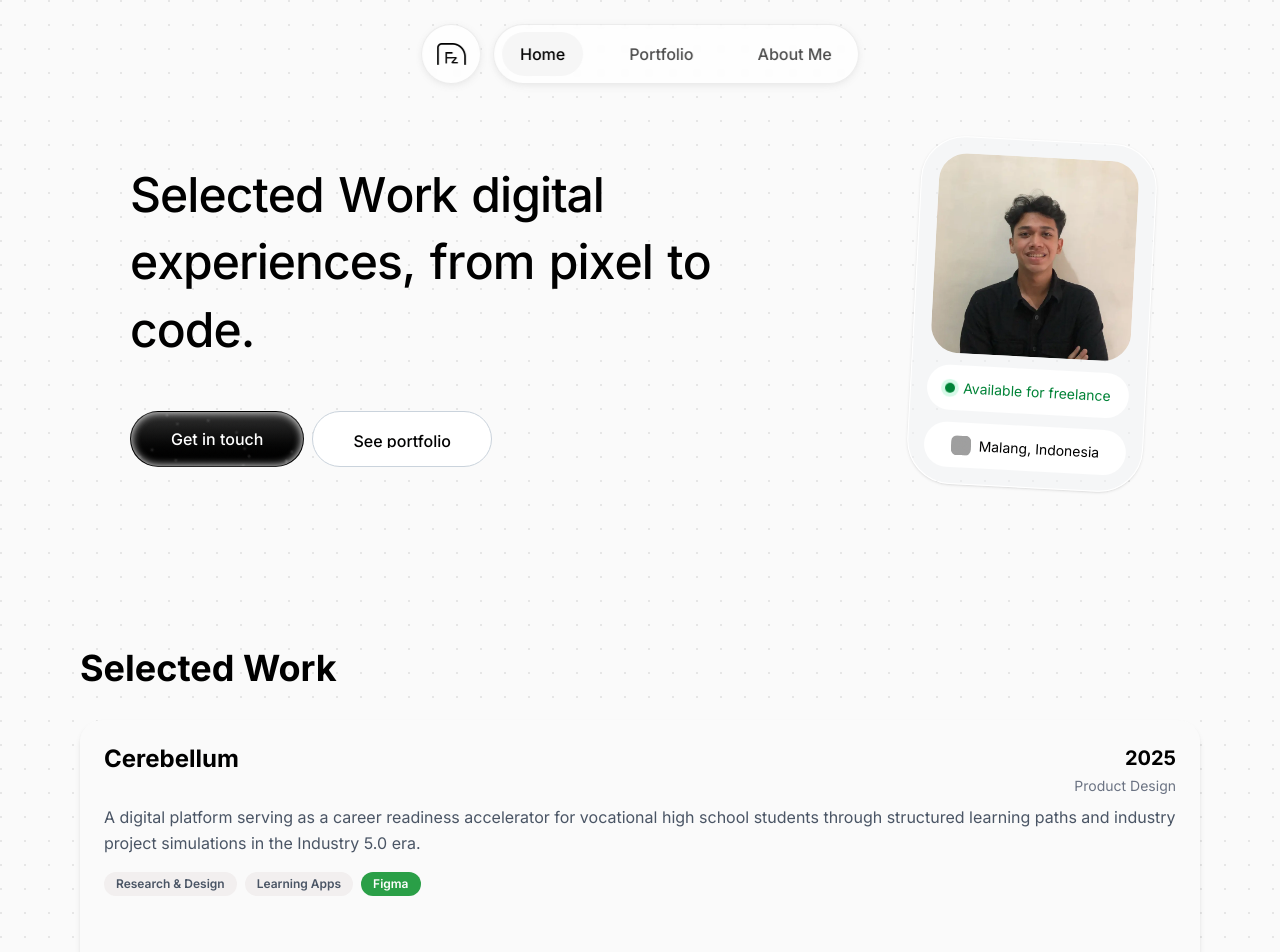
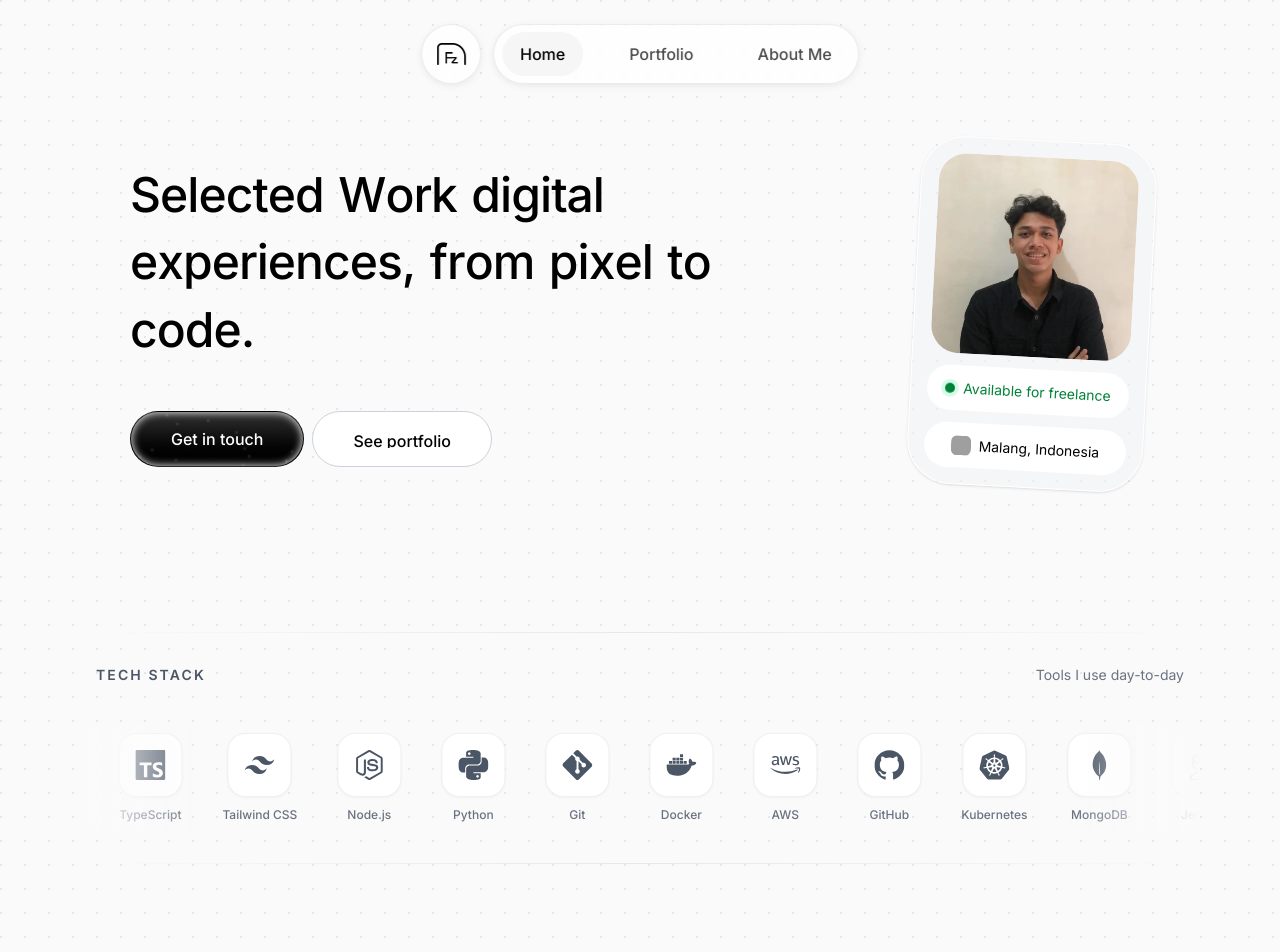
Before and after one commit to faizfznn/website-portofolio-v2, a React (Vite) app: page / in a window 1280 px wide. Shown: the top 952 px of the page. Built offline with nearby package versions, Linux system fonts and the light colour scheme; grey boxes are pictures that could not be loaded.

Commit message:
feat: add TechStack carousel component and update HomePage layout

```diff
--- a/package.json
+++ b/package.json
@@ -20,6 +20,7 @@
     "lucide-react": "^0.552.0",
     "react": "^19.1.1",
     "react-dom": "^19.1.1",
+    "react-fast-marquee": "^1.6.5",
     "react-icons": "^5.5.0",
     "react-intersection-observer": "^10.0.0",
     "react-router-dom": "^7.9.4",
--- a/src/components/TechStack.jsx
+++ b/src/components/TechStack.jsx
@@ -1,4 +1,5 @@
 import Reveal from './Reveal';
+import Marquee from 'react-fast-marquee';
 
 function TechIcon({ name, Icon, size = 'md', theme = 'light' }) {
   const dims =
@@ -6,24 +7,40 @@ function TechIcon({ name, Icon, size = 'md', theme = 'light' }) {
       ? 'w-9 h-9 md:w-10 md:h-10'
       : 'w-12 h-12';
   const iconSizeClass = size === 'sm' ? 'text-2xl' : 'text-3xl';
-  // Always render dark icon color when using react-icons fallback
-  const iconColorBase = 'text-black/80 group-hover:text-black';
+  const iconColorBase = theme === 'dark' ? 'text-white' : 'text-black/80 group-hover:text-black';
 
   return (
     <span
-      className={`group relative shrink-0 flex items-center justify-center ${dims} rounded-2xl bg-white border border-gray-200`}
+      className={`group relative shrink-0 flex items-center justify-center ${dims} rounded-2xl ${theme === 'dark' ? 'bg-white/10 border-white/10' : 'bg-white border-gray-200'} border transition-all duration-300 hover:border-gray-400`}
       title={name}
       aria-label={name}
       tabIndex={0}
     >
       <Icon className={`${iconColorBase} transition-colors duration-200 ${iconSizeClass}`} />
-      <span
-        className="absolute -top-8 left-1/2 -translate-x-1/2 scale-0 group-hover:scale-100 transition-all duration-200 bg-black text-white text-[10px] px-2 py-1 rounded shadow-lg pointer-events-none whitespace-nowrap z-10"
-        role="tooltip"
-      >
+      {theme !== 'dark' && (
+        <span
+          className="absolute -top-8 left-1/2 -translate-x-1/2 scale-0 group-hover:scale-100 transition-all duration-200 bg-black text-white text-[10px] px-2 py-1 rounded shadow-lg pointer-events-none whitespace-nowrap z-10"
+          role="tooltip"
+        >
+          {name}
+        </span>
+      )}
+    </span>
+  );
+}
+
+function CarouselIcon({ name, Icon }) {
+  return (
+    <div className="group/icon flex flex-col items-center mx-4 md:mx-5 cursor-default select-none">
+      {/* Icon container */}
+      <div className="relative w-14 h-14 md:w-16 md:h-16 flex items-center justify-center rounded-2xl bg-white border border-gray-200/60 shadow-[0_1px_3px_rgba(0,0,0,0.04)] transition-all duration-300 group-hover/icon:shadow-lg group-hover/icon:-translate-y-1.5 group-hover/icon:border-gray-300">
+        <Icon className="text-2xl md:text-3xl text-gray-600 transition-all duration-300 group-hover/icon:text-black group-hover/icon:scale-110" />
+      </div>
+      {/* Label */}
+      <span className="mt-2.5 text-[11px] md:text-xs font-medium text-gray-500 transition-colors duration-300 group-hover/icon:text-black whitespace-nowrap">
         {name}
       </span>
-    </span>
+    </div>
   );
 }
 
@@ -32,6 +49,45 @@ function TechStack({ items = [], title = 'Tech Stack', variant = 'strip' }) {
     'rounded-3xl bg-[#FAFAFA] border border-gray-200/80 shadow-sm mb-10';
 
   if (!items || items.length === 0) return null;
+
+  if (variant === 'carousel') {
+    return (
+      <section className="w-full pt-12 md:pt-16 overflow-hidden relative">
+        {/* Thin separator line */}
+        <div className="max-w-6xl mx-auto px-4 mb-8">
+          <div className="h-px bg-gradient-to-r from-transparent via-gray-200 to-transparent" />
+        </div>
+
+        {/* Heading row – left-aligned label + right description */}
+        <div className="max-w-6xl mx-auto px-4 mb-10 flex flex-col sm:flex-row sm:items-end sm:justify-between gap-2">
+          <h3 className="text-sm font-semibold text-gray-600 tracking-[0.15em] uppercase">
+            {title}
+          </h3>
+          <p className="text-sm text-gray-500">
+            Tools I use day-to-day
+          </p>
+        </div>
+
+        {/* Marquee */}
+        <div className="w-full relative">
+          {/* Edge fade masks */}
+          <div className="absolute left-0 top-0 bottom-0 w-20 md:w-32 bg-gradient-to-r from-[#fafafa] to-transparent z-20 pointer-events-none" />
+          <div className="absolute right-0 top-0 bottom-0 w-20 md:w-32 bg-gradient-to-l from-[#fafafa] to-transparent z-20 pointer-events-none" />
+
+          <Marquee gradient={false} speed={30} autoFill pauseOnHover className="py-2">
+            {items.map(({ name, Icon }) => (
+              <CarouselIcon key={name} name={name} Icon={Icon} />
+            ))}
+          </Marquee>
+        </div>
+
+        {/* Bottom separator line */}
+        <div className="max-w-6xl mx-auto px-4 mt-8">
+          <div className="h-px bg-gradient-to-r from-transparent via-gray-200 to-transparent" />
+        </div>
+      </section>
+    );
+  }
 
   return (
     <div className="w-full mt-8">
--- a/src/pages/HomePage.jsx
+++ b/src/pages/HomePage.jsx
@@ -82,10 +82,15 @@ function HomePage() {
       <Reveal>
         <Hero onGetInTouchClick={handleScrollToContact} />
       </Reveal>
-      {/* Tech Stack moved to bottom as a styled panel */}
+
+      {/* Tech Stack Carousel */}
+      <div className="mt-20 md:mt-20 mb-24">
+        <TechStack items={techStack} variant="carousel" title="Tech Stack" />
+      </div>
+
       {/* Selected Work Section */}
       <Reveal>
-        <section className="mt-24 md:mt-40 mb-40 md:mb-40">
+        <section className="mt-24/mt-40 mb-40">
           <div className="mb-8">
             <h2>
               <span className="text-3xl md:text-4xl font-bold text-black">
@@ -112,12 +117,14 @@ function HomePage() {
       </Reveal>
 
       {/* Bottom Tech Stack Section */}
+      {/*
       <div className="mb-24 md:mb-32">
         <TechStack items={techStack} variant="panel" title="Tech Stack" />
       </div>
+      */}
 
       {/* Hello, I'm Faiz */}
-      <div className="md:mt-10">
+      <div>
         <Reveal delay={0.15}>
           <h2 className="text-3xl md:text-4xl font-bold mb-8 text-black">
             Hello, I&apos;m Faiz
@@ -129,7 +136,7 @@ function HomePage() {
             <div className="w-full md:w-1/2 flex flex-col">
               {/* Kolase Gambar dengan Animasi & Drag */}
               <motion.div
-                className="relative flex mb-12 w-full justify-center md:justify-start pt-10"
+                className="relative flex mb-8 w-full justify-center md:justify-start pt-6"
                 initial={{ opacity: 0, scale: 0.95 }}
                 whileInView={{ opacity: 1, scale: 1 }}
                 viewport={{ once: true }}
@@ -344,11 +351,6 @@ function HomePage() {
                 text-[14px] md:text-[16px]
               "
                     >
-                      {/* <img
-                        src={stars}
-                        alt="stars"
-                        className="absolute left-1/2 top-1/2 w-[600%] h-[600%] -translate-x-1/2 -translate-y-1/2 object-cover opacity-60 animate-[spin_7s_linear_infinite] pointer-events-none"
-                      /> */}
                       <span className="relative z-10">Copy</span>
                     </button>
                   </div>
```
Also changed, not shown: 1 other file (tests, documents, lock files or other folders).
